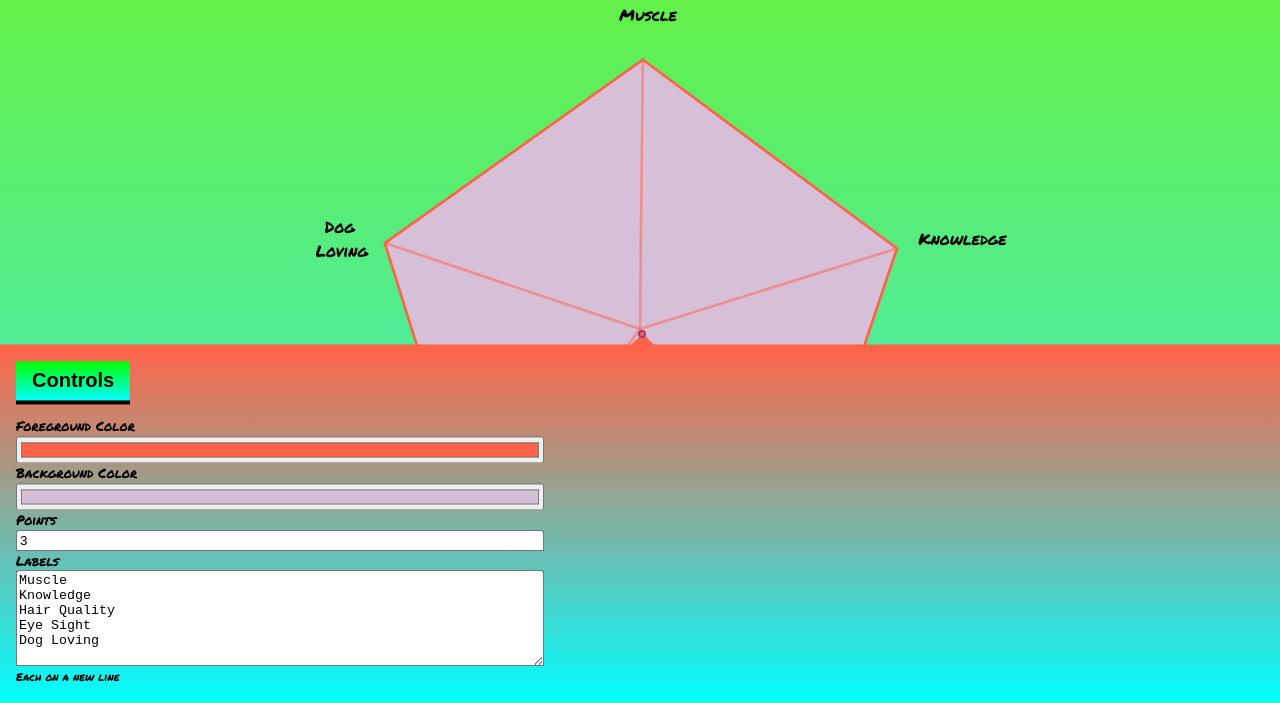
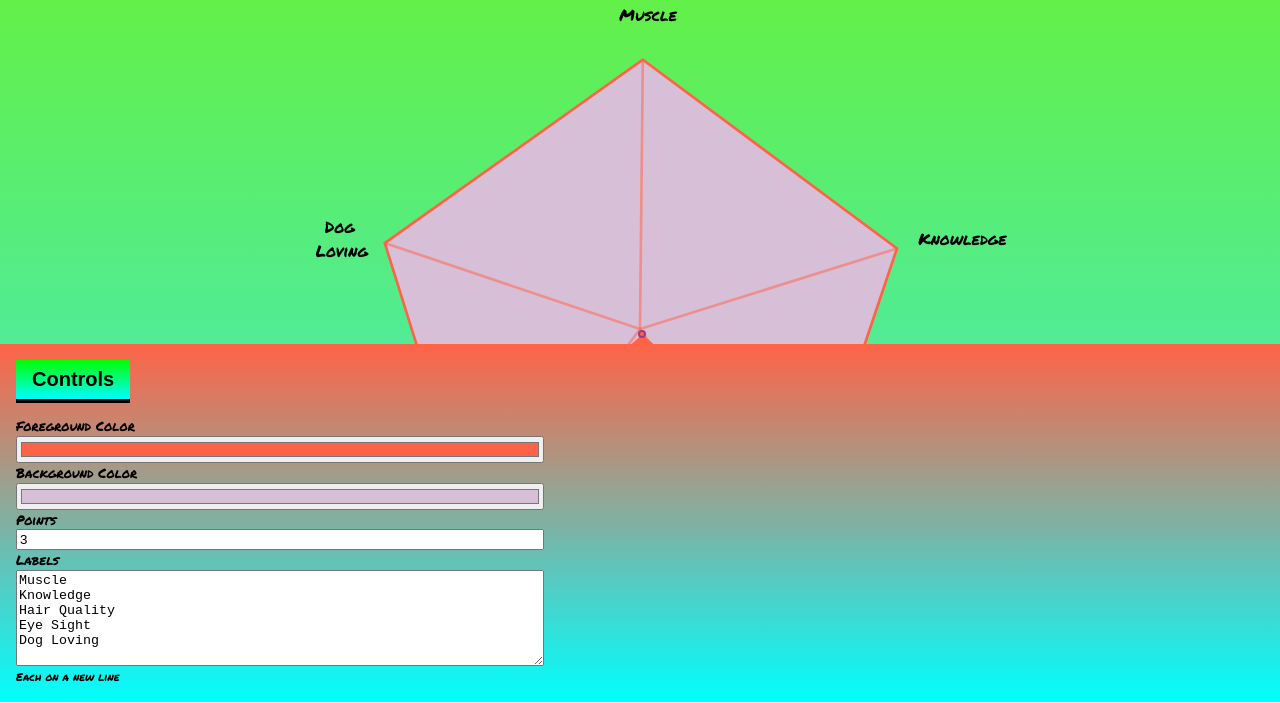
Before and after one commit to centaurreader/stat-picker, a plain HTML site: page index.html in a window 1280 px wide. Both pictures are taken after a click on the button "Controls". Shown: the part 98-801 px from the top of the page. Drawn offline with Linux system fonts and the light colour scheme.

Commit message:
Actual height fix

```diff
--- a/index.html
+++ b/index.html
@@ -16,6 +16,7 @@
 
       <section class="controls" id="controls">
         <button id="controls_button"><h2>Controls</h2></button>
+        <div class="controls_container">
           <label>
             Foreground Color
             <input type="color" id="foreground_color" value="#ff6347" />
@@ -42,6 +43,7 @@ Dog Loving
             </textarea>
             <small>Each on a new line</small>
           </label>
+        </div>
       </section>
     </main>
 
@@ -90,8 +92,8 @@ Dog Loving
     <script>
       const controlsButton = document.getElementById('controls_button');
       controlsButton.addEventListener('click', () => {
-        const controlsSection = document.getElementById('controls');
-        controlsSection.classList.toggle('controls--open')
+        const controlsSection = document.querySelector('.controls_container');
+        controlsSection.classList.toggle('controls_container--open');
       });
     </script>
   </body>
--- a/style.css
+++ b/style.css
@@ -3,7 +3,7 @@
 
 * { box-sizing: border-box; }
 
-html {height: 100%; min-height: -webkit-fill-available; }
+html { height: 100%; }
 body { overflow: hidden; }
 
 body {
@@ -90,17 +90,12 @@ h1,
 .controls {
   flex-wrap: wrap;
   position: absolute;
-  top: calc(100% - 39px - 32px);
+  bottom: 0;
   left: 0;
-  transition: transform .25s cubic-bezier(0.420, 0.675, 0.615, 0.975);
-  transform: translateY(0);
   width: 100%;
   padding: 0 1rem 1rem;
   background: linear-gradient(tomato, cyan);
   z-index: 4000;
-}
-.controls--open {
-  transform: translateY(-80%);
 }
 #controls_button {
   padding: 0;
@@ -120,6 +115,14 @@ h1,
   box-shadow: 0 -2px 0 0 black;
   transform: translateY(2px);
 }
+.controls_container {
+  max-height: 0;
+  transition: max-height .25s cubic-bezier(0.420, 0.675, 0.615, 0.975);
+  overflow: hidden;
+}
+.controls_container--open {
+  max-height: 500px;
+}
 .controls input, .controls textarea {
   display: block;
   width: 100%;
```
Also changed, not shown: package.json (deleted, +0 -24 lines), server.js (deleted, +0 -7 lines), 1 other file. Lines whose indentation alone changed are shown as unchanged.
